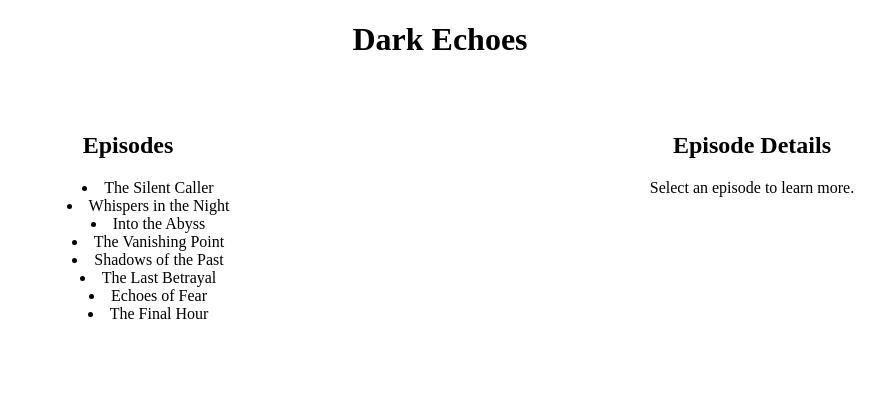
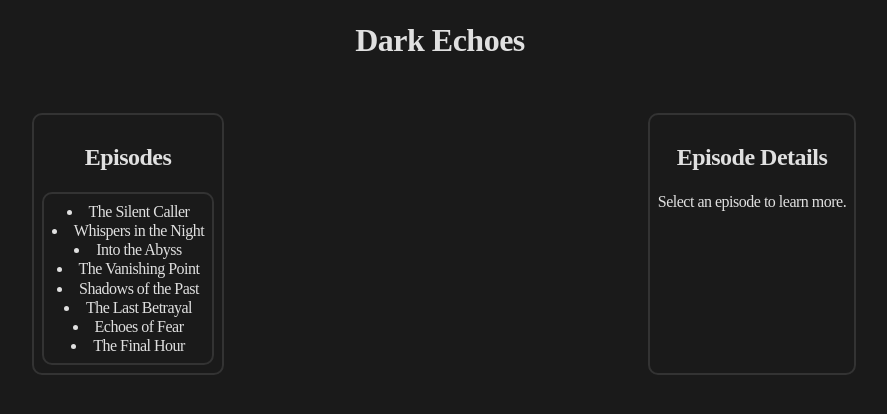
Before and after one commit to chrisalanwright/dark-echoes, a React (Vite) app: page / in a window 1280 px wide. Shown: the top 414 px of the page, without its empty margins (200-1087 px from the left). Built offline with nearby package versions, Linux system fonts and the light colour scheme.

Commit message:
finished-styling

```diff
--- a/index.css
+++ b/index.css
@@ -2,6 +2,10 @@ body {
   margin: 0;
   padding: 0;
   display: grid;
+  line-height: 1.2;
+  letter-spacing: -0.5px;
+  background-color: #1a1a1a;
+  color: #e0e0e0;
 }
 
 header {
@@ -17,12 +21,26 @@ main {
 
 .episodes {
   text-align: center;
+  border: 2px solid #333;
+  border-radius: 10px;
+  padding: 0.5rem;
+  width: fit-content;
+  margin: 0 auto;
 }
 
 .episodes ul {
   list-style-position: inside;
 }
 
+.episodes li {
+  cursor: pointer;
+}
+
 .details {
   text-align: center;
+  border: 2px solid #333;
+  border-radius: 10px;
+  padding: 0.5rem;
+  width: fit-content;
+  margin: 0 auto;
 }
```
